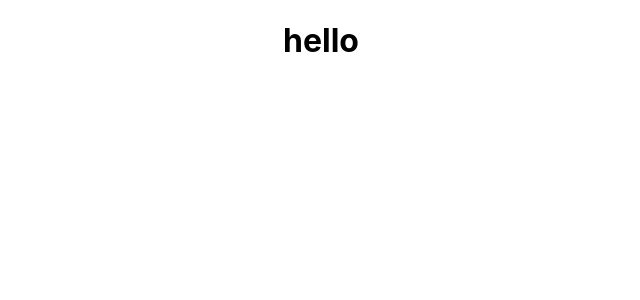
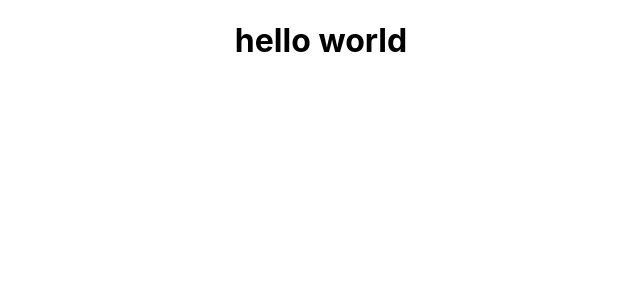
Before and after one commit to inerpiece/pwu-exam, a React (Create React App) app in the folder frontend/: page / in a window 1280 px wide. Shown: the top 300 px of the page, without its empty margins (319-959 px from the left). Built offline with nearby package versions, Linux system fonts and the light colour scheme.

Commit message:
test dev commit

```diff
--- a/frontend/src/App.js
+++ b/frontend/src/App.js
@@ -4,7 +4,7 @@ import './App.css';
 function App() {
   return (
     <div className="App">
-      <h1>hello</h1>
+      <h1>hello world</h1>
     </div>
   );
 }
```
